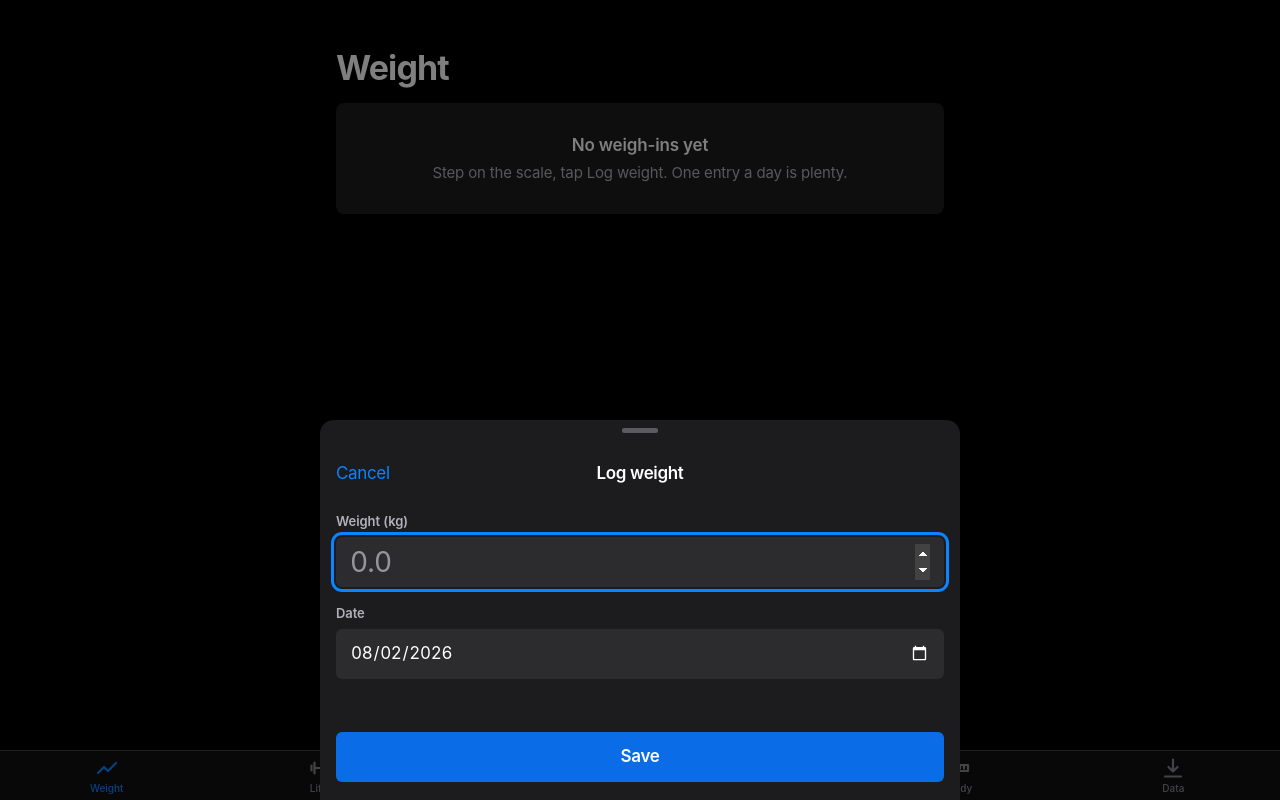
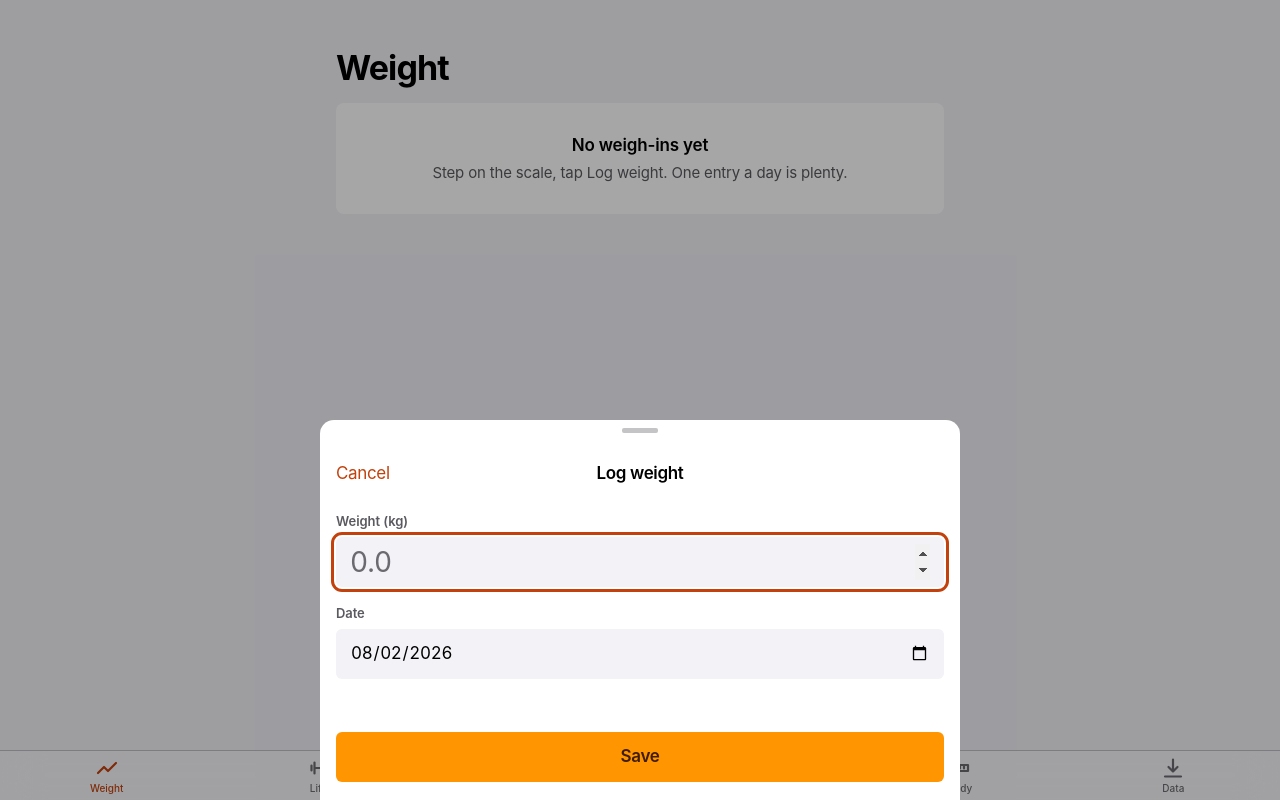
Before and after one commit to kh112/fitness-tracker, a plain HTML site: page index.html in a window 1280 px wide. Both pictures are taken after a click on the button "Log weight". Drawn offline with Linux system fonts and the light colour scheme.

Commit message:
Switch to a light Health-style theme in orange
White cards on a grey canvas, which is what actually makes Health read as
Health — the previous dark-on-black pass had the structure right and the
values wrong. Light only; the earlier dark-only choice is reversed.

Orange in two shades, bright wherever it holds up:

  #FF9500  the FAB, primary buttons and the progress bar — all large fills
           carrying near-black ink at 9.5:1
  #C2410C  anything that is itself text, a thin line or a small icon

Apple's systemOrange is 2.2:1 on white. That is fine for iOS, which uses it
on dark or as huge ring graphics, and not fine for a screen read in a gym.
The bar chart moved to #E8590C for the same reason: bar height encodes the
value, so bars owe 3:1, and bright orange gives 2.2.

Also fixes a bug shipped in the previous commit. chart.js referenced
--ink-faint, --line and --line-soft, which that commit deleted from the
stylesheet. Gridlines resolved to stroke:none and the axis labels and daily
dots to black on a black card — the entire chart chrome was invisible. The
audit missed it because it only measured HTML text, never SVG fill and
stroke. Chart colours are now named tokens (--chart-grid, --chart-line,
--chart-empty) and the audit covers SVG.

Apple's label alphas do not survive the move to light. Over white, 0.60
secondary is 2.9:1 and 0.30 tertiary is 1.5:1 — both fail AA outright.
Raised to 0.85 and 0.75, giving 6.5:1 and 4.7:1. The measured numbers are
recorded in the stylesheet header so the next change does not re-guess them.

Icon regenerated: orange mark on white, matching Health's own icon. Deeper
than the accent because #FF9500 on white washes out at favicon size.

Verified across six screens at 375px and 320px: no HTML text, SVG mark or
tap target below its WCAG floor, worst case 4.54:1; logging, validation,
overwrite-confirm, autocomplete prefill, session tick-off and the
export/import round-trip all still behave.

Co-Authored-By: Claude Opus 4.8 <noreply@anthropic.com>

```diff
--- a/css/app.css
+++ b/css/app.css
@@ -1,68 +1,91 @@
 /* ------------------------------------------------------------------
    Fitness & Marathon Tracker
 
-   Visual reference: Apple Health (dark). What that means concretely:
+   Visual reference: Apple Health (light). What that means concretely:
 
      - Collapsing large title. The screen name starts big inside the
        content and shrinks into the nav bar as you scroll.
-     - Grouped cards on a black background, each led by a small tinted
-       category label, with the number as the loudest thing in the card.
+     - White cards on a grey canvas, each led by a small tinted category
+       label, with the number as the loudest thing in the card.
      - Section headers are bold sentence case with a tinted action on the
        right, not grey uppercase micro-labels.
      - Hairline separators inset to line up with the row's text.
 
-   Two deliberate departures, both from the brief's gym-lighting rule:
+   Light theme, orange accent. Corner radii are roughly half Apple's.
 
-     1. Corner radii are roughly half Apple's. Asked for, and it suits a
-        screen that is mostly numbers and grids.
-     2. Apple's secondaryLabel/tertiaryLabel alphas (0.60/0.30) are raised
-        to 0.72/0.55. Apple's tertiary lands at 2.4:1 on a card, which is
-        unreadable in a badly lit gym. These sit near 5.7:1.
+   About the orange. Apple's systemOrange #FF9500 measures 2.2:1 on white —
+   it fails even the 3:1 floor for graphics, let alone text. Apple gets away
+   with it because they use it on dark, or as huge ring graphics. So there
+   are two:
+
+     --accent-bright #FF9500  large solid fills only, and always with dark
+                              ink on top (9.5:1). The FAB, progress bars,
+                              chart bars, the sheet's primary button.
+     --accent        #C2410C  anything that is itself text, a thin line, or
+                              a small icon. 5.2:1 on white.
+
+   They read as the same orange; the darker one does the work wherever
+   legibility actually matters.
+
+   Label alphas are raised well past Apple's for the same reason, and the
+   numbers are worth writing down because alpha over white behaves nothing
+   like alpha over black — Apple's dark-mode values do not translate:
+
+     secondaryLabel  Apple 0.60 -> 2.9:1    here 0.85 -> 6.5:1
+     tertiaryLabel   Apple 0.30 -> 1.5:1    here 0.75 -> 4.7:1
+
+   Both of Apple's fail AA outright on white. They get away with it on
+   iOS; this app is read in a gym.
    ------------------------------------------------------------------ */
 
 :root {
-  /* --- surfaces: Health's dark grouped-background stack --- */
-  --bg:         #000000;
-  --card:       #1c1c1e;
-  --card-2:     #2c2c2e;
-  --fill:       rgba(118, 118, 128, 0.24);
-  --fill-2:     rgba(118, 118, 128, 0.16);
-  --separator:  rgba(84, 84, 88, 0.65);
+  /* --- surfaces: Health's light grouped-background stack --- */
+  --bg:         #f2f2f7;
+  --card:       #ffffff;
+  --card-2:     #f2f2f7;
+  --fill:       rgba(118, 118, 128, 0.12);
+  --fill-2:     rgba(118, 118, 128, 0.08);
+  --separator:  rgba(60, 60, 67, 0.29);
 
   /* --- labels --- */
-  --label:      #ffffff;
-  --label-2:    rgba(235, 235, 245, 0.72);
-  --label-3:    rgba(235, 235, 245, 0.55);
+  --label:      #000000;
+  --label-2:    rgba(60, 60, 67, 0.85);
+  --label-3:    rgba(60, 60, 67, 0.75);
 
-  /* --- accent: iOS dark-mode system blue ---
-     Two tokens on purpose. Apple's #0A84FF is right for text and icons on a
-     dark background (5.8:1), but white text ON it is only 3.65:1 — which is
-     what iOS actually ships and what this app can't afford in bad lighting.
-     Filled buttons use a deeper blue that carries white at 4.9:1. */
-  --accent:      #0a84ff;
-  --accent-fill: #0a6ce6;
-  --accent-ink:  #ffffff;
-  --accent-dim:  rgba(10, 132, 255, 0.18);
+  /* --- accent --- */
+  --accent:        #c2410c;
+  --accent-bright: #ff9500;
+  --accent-ink:    #3d1c00;
+  --accent-dim:    rgba(255, 149, 0, 0.18);
 
-  /* --- category tints, Health-style: one per screen --- */
-  --c-weight:   #0a84ff;
-  --c-lifts:    #bf5af2;
-  --c-plan:     #30d158;
-  --c-food:     #ffd60a;
-  --c-body:     #64d2ff;
-  --c-data:     #5e5ce6;
+  /* --- chart chrome: referenced by name from chart.js --- */
+  --chart-grid: #dcdce2;
+  --chart-dot:  rgba(60, 60, 67, 0.45);
+  --chart-line: #e8590c;
+  /* The stub marking a day with nothing logged. Must actually be visible —
+     that stub is the whole point of distinguishing 'zero' from 'no data'. */
+  --chart-empty: #8e8e93;
 
-  --good:       #30d158;
-  --bad:        #ff453a;
-  --warn:       #ff9f0a;
+  /* --- category tints, Health-style: one per screen.
+         All are text-weight, so all clear 4.5:1 on white. --- */
+  --c-weight:   #c2410c;
+  --c-lifts:    #7c3aed;
+  --c-plan:     #1b7f3b;
+  --c-food:     #a16207;
+  --c-body:     #0e7490;
+  --c-data:     #4338ca;
 
-  /* session types */
-  --t-easy:     #30d158;
-  --t-tempo:    #ff9f0a;
-  --t-interval: #ff453a;
-  --t-long:     #0a84ff;
-  --t-cross:    #64d2ff;
-  --t-rest:     #8e8e93;
+  --good:       #1b7f3b;
+  --bad:        #c0272d;
+  --warn:       #a16207;
+
+  /* session types — dot swatches and picker fills */
+  --t-easy:     #1b7f3b;
+  --t-tempo:    #a16207;
+  --t-interval: #c0272d;
+  --t-long:     #c2410c;
+  --t-cross:    #0e7490;
+  --t-rest:     #6d6d72;
 
   /* --- radii: about half Apple's, as asked --- */
   --r-card:     8px;
@@ -132,7 +155,7 @@ button, input, select, textarea { font: inherit; color: inherit; }
 }
 
 .topbar--scrolled {
-  background: rgba(20, 20, 22, 0.8);
+  background: rgba(249, 249, 251, 0.82);
   backdrop-filter: saturate(180%) blur(20px);
   -webkit-backdrop-filter: saturate(180%) blur(20px);
   border-bottom-color: var(--separator);
@@ -335,9 +358,9 @@ button, input, select, textarea { font: inherit; color: inherit; }
   cursor: pointer;
 }
 .segmented button[aria-pressed="true"] {
-  background: #636366;
+  background: #ffffff;
   font-weight: 600;
-  box-shadow: 0 2px 6px rgba(0, 0, 0, 0.3);
+  box-shadow: 0 2px 5px rgba(0, 0, 0, 0.14);
 }
 
 /* ---------------------------------------------------- list rows */
@@ -449,13 +472,13 @@ button, input, select, textarea { font: inherit; color: inherit; }
   border: 0;
   border-radius: 10px;
 
-  background: var(--accent-fill);
+  background: var(--accent-bright);
   color: var(--accent-ink);
   font-size: 17px;
   font-weight: 600;
   letter-spacing: -0.02em;
 
-  box-shadow: 0 6px 20px rgba(0, 0, 0, 0.6);
+  box-shadow: 0 4px 14px rgba(0, 0, 0, 0.22);
   cursor: pointer;
 }
 .fab:active { opacity: 0.85; }
@@ -471,10 +494,10 @@ dialog.sheet {
   border: 0;
   background: transparent;
 }
-dialog.sheet::backdrop { background: rgba(0, 0, 0, 0.5); }
+dialog.sheet::backdrop { background: rgba(0, 0, 0, 0.35); }
 
 .sheet__inner {
-  background: #1c1c1e;
+  background: var(--card);
   border-radius: var(--r-sheet) var(--r-sheet) 0 0;
   padding: 8px var(--pad) calc(18px + var(--safe-b));
   display: flex;
@@ -489,7 +512,7 @@ dialog.sheet::backdrop { background: rgba(0, 0, 0, 0.5); }
   width: 36px;
   height: 5px;
   border-radius: 2px;
-  background: rgba(235, 235, 245, 0.3);
+  background: rgba(60, 60, 67, 0.3);
   margin: 0 auto;
   flex: none;
 }
@@ -588,7 +611,7 @@ dialog.sheet::backdrop { background: rgba(0, 0, 0, 0.5); }
 }
 .btn:active { opacity: 0.6; }
 
-.btn--primary { background: var(--accent-fill); color: var(--accent-ink); }
+.btn--primary { background: var(--accent-bright); color: var(--accent-ink); }
 .btn--danger  { color: var(--bad); font-weight: 400; }
 .btn--block   { width: 100%; }
 .btn--ghost   { background: transparent; color: var(--accent); font-weight: 400; }
@@ -614,10 +637,10 @@ dialog.sheet::backdrop { background: rgba(0, 0, 0, 0.5); }
   max-width: min(92vw, 420px);
   padding: 11px 18px;
   border-radius: var(--r-control);
-  background: rgba(58, 58, 60, 0.92);
+  background: rgba(44, 44, 46, 0.94);
   backdrop-filter: blur(20px);
   -webkit-backdrop-filter: blur(20px);
-  box-shadow: 0 8px 24px rgba(0, 0, 0, 0.5);
+  box-shadow: 0 6px 18px rgba(0, 0, 0, 0.2);
 
   font-size: 15px;
   font-weight: 500;
@@ -638,7 +661,7 @@ dialog.sheet::backdrop { background: rgba(0, 0, 0, 0.5); }
   z-index: 20;
   display: flex;
   border-top: 1px solid var(--separator);
-  background: rgba(20, 20, 22, 0.82);
+  background: rgba(249, 249, 251, 0.86);
   backdrop-filter: saturate(180%) blur(20px);
   -webkit-backdrop-filter: saturate(180%) blur(20px);
   padding-bottom: var(--safe-b);
@@ -707,7 +730,7 @@ dialog.sheet::backdrop { background: rgba(0, 0, 0, 0.5); }
 }
 .chip:active { opacity: 0.6; }
 .chip[aria-pressed="true"], .chip--on {
-  background: var(--accent-fill);
+  background: var(--accent-bright);
   color: var(--accent-ink);
 }
 
@@ -934,7 +957,7 @@ dialog.sheet::backdrop { background: rgba(0, 0, 0, 0.5); }
 .tick--done {
   background: var(--good);
   border-color: var(--good);
-  color: #000;
+  color: #ffffff;
 }
 
 /* ----------------------------------------------------- trend rows */
@@ -1027,7 +1050,7 @@ dialog.sheet::backdrop { background: rgba(0, 0, 0, 0.5); }
   width: 27px; height: 27px;
   border-radius: 50%;
   background: #fff;
-  box-shadow: 0 2px 5px rgba(0, 0, 0, 0.35);
+  box-shadow: 0 2px 4px rgba(0, 0, 0, 0.18);
   transition: transform 200ms ease;
 }
 .switch[aria-checked="true"] { background: var(--good); }
--- a/index.html
+++ b/index.html
@@ -3,8 +3,8 @@
 <head>
 <meta charset="utf-8">
 <meta name="viewport" content="width=device-width, initial-scale=1, viewport-fit=cover">
-<meta name="color-scheme" content="dark">
-<meta name="theme-color" content="#000000">
+<meta name="color-scheme" content="light">
+<meta name="theme-color" content="#f2f2f7">
 <meta name="description" content="Bodyweight, measurements, strength work and a marathon training plan. Your data stays on your device.">
 <title>Training</title>
 
@@ -16,9 +16,8 @@
 <meta name="apple-mobile-web-app-capable" content="yes">
 <meta name="mobile-web-app-capable" content="yes">
 <meta name="apple-mobile-web-app-title" content="Training">
-<!-- black-translucent lets the app paint under the status bar; the safe-area
-     insets in app.css keep content clear of it. -->
-<meta name="apple-mobile-web-app-status-bar-style" content="black-translucent">
+<!-- "default" gives dark status-bar text over the light theme. -->
+<meta name="apple-mobile-web-app-status-bar-style" content="default">
 
 <link rel="stylesheet" href="css/app.css">
 </head>
--- a/sw.js
+++ b/sw.js
@@ -21,7 +21,7 @@
  * the worst case is a stale screen that fixes itself on the next launch.
  */
 
-const CACHE = 'tracker-v4';
+const CACHE = 'tracker-v5';
 
 const NAV_TIMEOUT_MS = 2500;
 
```
Also changed, not shown: js/chart.js (+10 -10 lines), icons/apple-touch-icon.png, icons/favicon-32.png, icons/icon-192.png, icons/icon-512.png, icons/icon-maskable-512.png, manifest.webmanifest, 2 other files.
